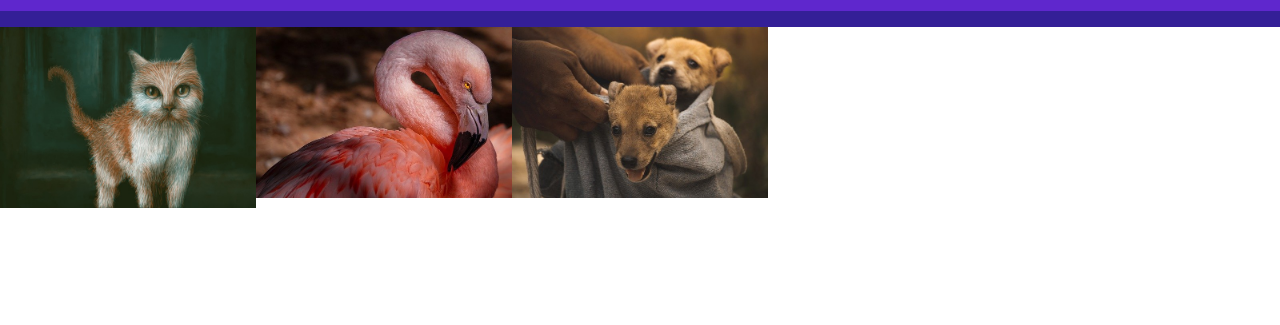
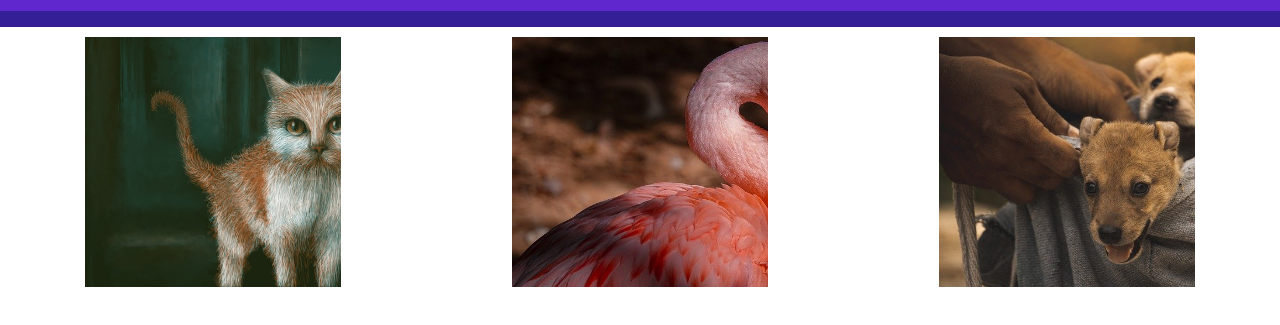
Before and after one commit to biraneves/ebac_galeria_de_fotos, a plain HTML site: page index.html in a window 1280 px wide. Shown: the part 53-378 px from the top of the page. Drawn offline with nearby package versions, Linux system fonts and the light colour scheme.

Commit message:
Ajustes no grid de apresentação das imagens

```diff
--- a/assets/css/main.css
+++ b/assets/css/main.css
@@ -69,19 +69,21 @@ button {
 
 ul {
   display: flex;
+  justify-content: space-around;
   flex-wrap: wrap;
 }
 
 ul li {
-  width: 20%;
   height: 250px;
+  max-width: 20%;
   list-style: none;
   position: relative;
   overflow-y: hidden;
+  margin: 10px;
 }
 
 ul li img {
-  width: 100%;
+  height: 250px;
 }
 
 .overlay-imagem-link {
```
